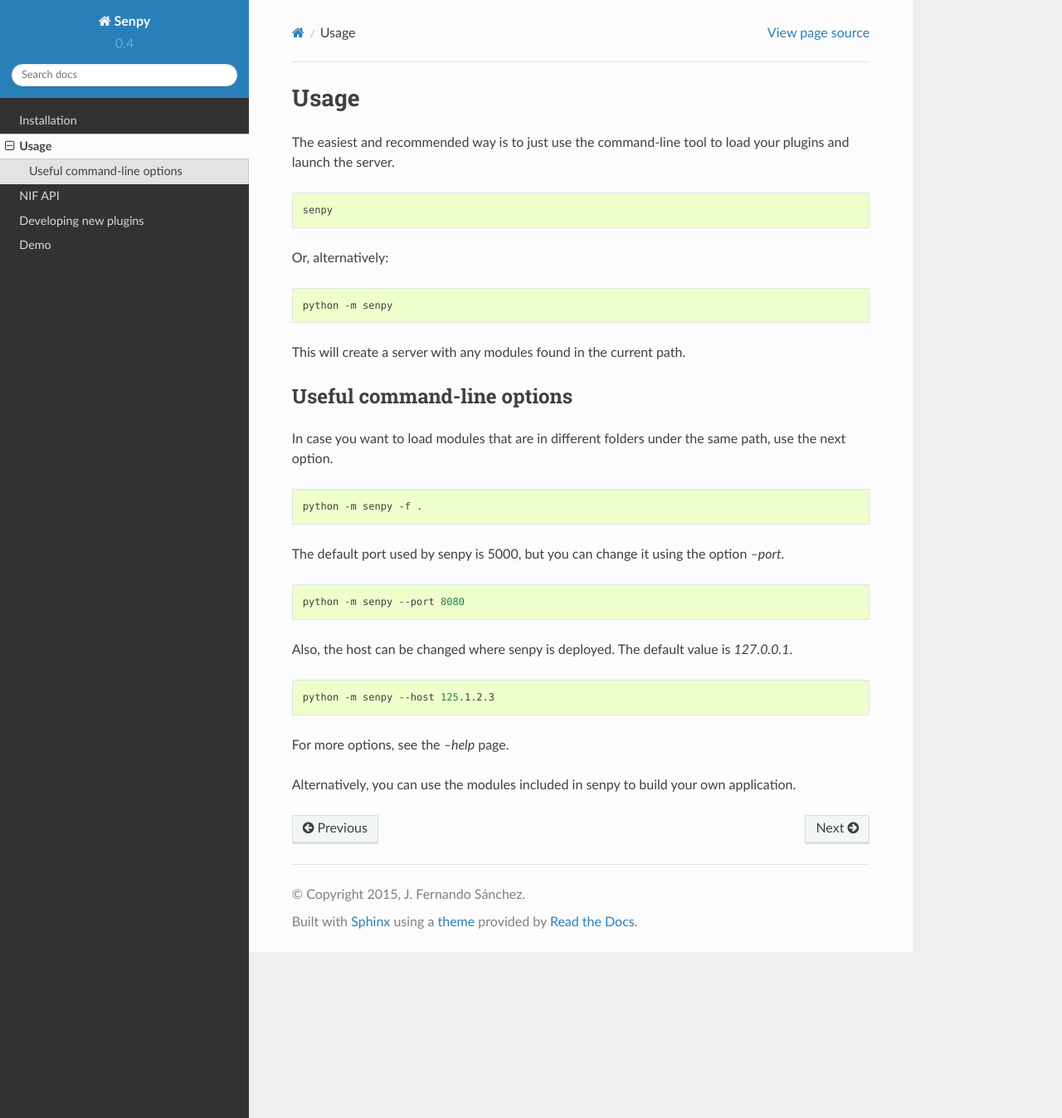
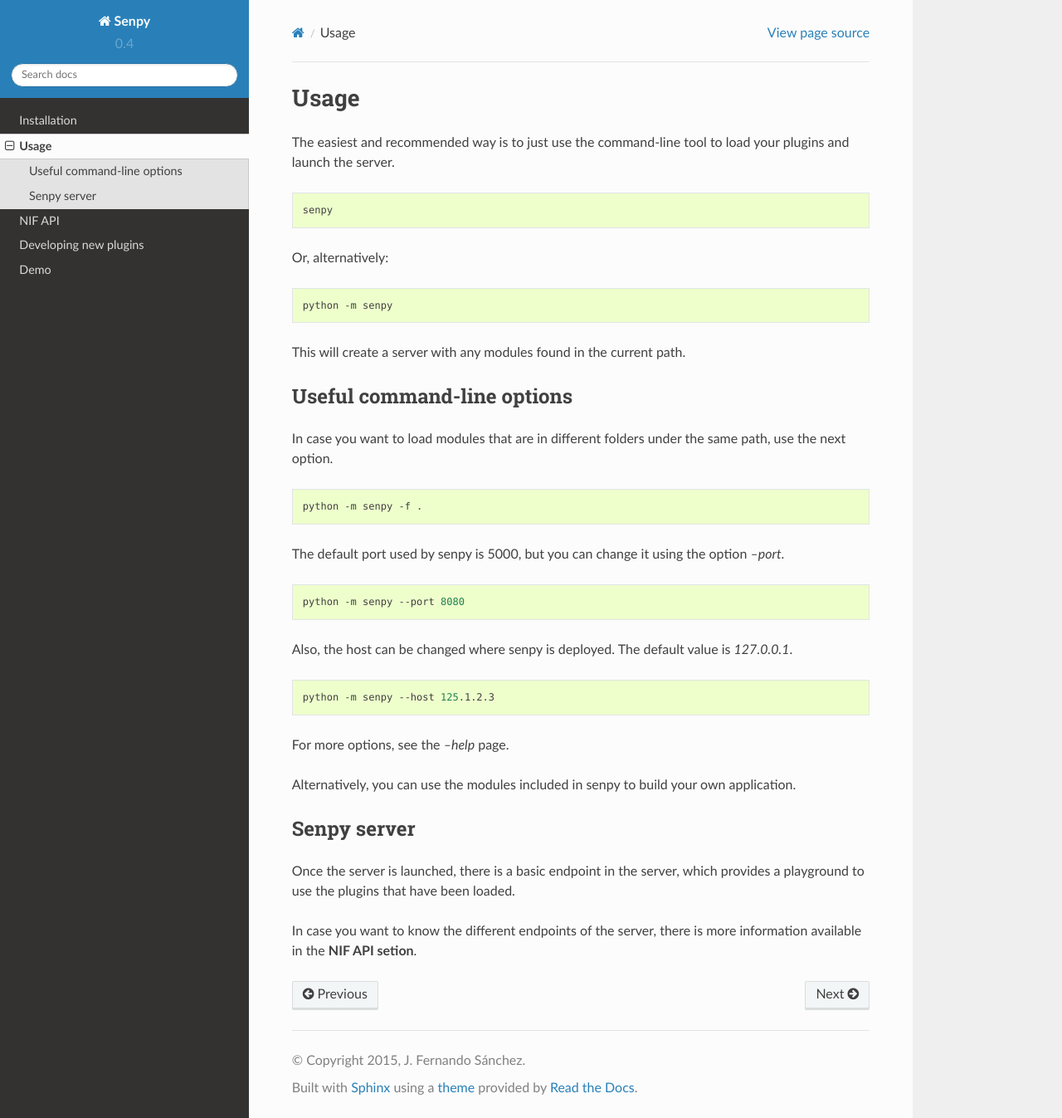
Before and after one commit to gsi-upm/senpy, a Sphinx documentation site: the page built from docs/usage.rst, in a window 1280 px wide and 1347 px high. Shown: the whole window at 83% size. Built offline with Sphinx 7.4.7 and the Read the Docs theme 2.0.0, drawn with Linux system fonts in a browser that asks for light colours.

Commit message:
Update usage.rst

```diff
--- a/docs/usage.rst
+++ b/docs/usage.rst
@@ -17,7 +17,7 @@
 This will create a server with any modules found in the current path.
 
 Useful command-line options
-=================
+===========================
 
 In case you want to load modules that are in different folders under the same path, use the next option.
 
@@ -40,3 +40,10 @@
 For more options, see the `--help` page.
 
 Alternatively, you can use the modules included in senpy to build your own application.
+
+Senpy server
+============
+
+Once the server is launched, there is a basic endpoint in the server, which provides a playground to use the plugins that have been loaded.
+
+In case you want to know the different endpoints of the server, there is more information available in the **NIF API setion**.
```
